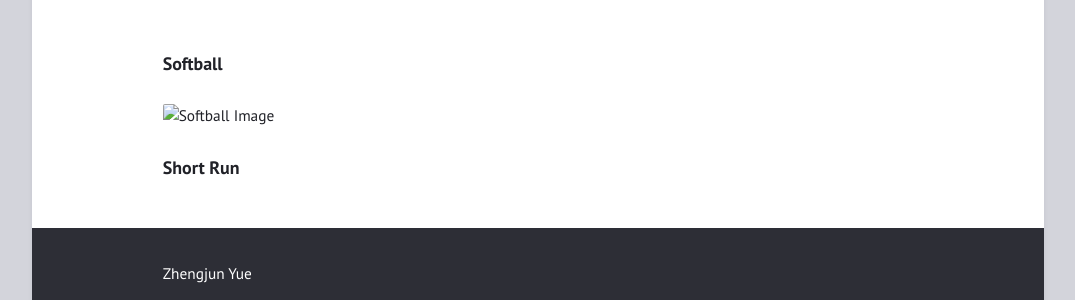
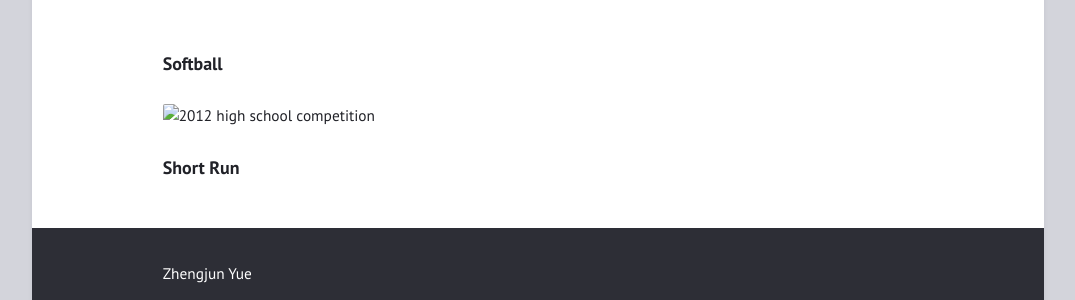
Before and after one commit to zhengjunyue/zhengjunyue.github.io, a Jekyll site: the page built from hobbies.md, in a window 1280 px wide. Shown: the part 3175-3475 px from the top of the page, without its empty margins (102-1177 px from the left). Built offline with Jekyll 4.4.1, drawn with Linux system fonts in a browser that asks for light colours; grey boxes are pictures that could not be loaded.

Commit message:
Update hobbies.md

```diff
--- a/hobbies.md
+++ b/hobbies.md
@@ -43,7 +43,7 @@
 
 ### Softball ###
 
-<img src="files/images/Softball.JPG" alt="Softball Image" width="300" />
+![2012 high school competition](files/images/Softball.JPG)
 
 
 ### Short Run ###
```
